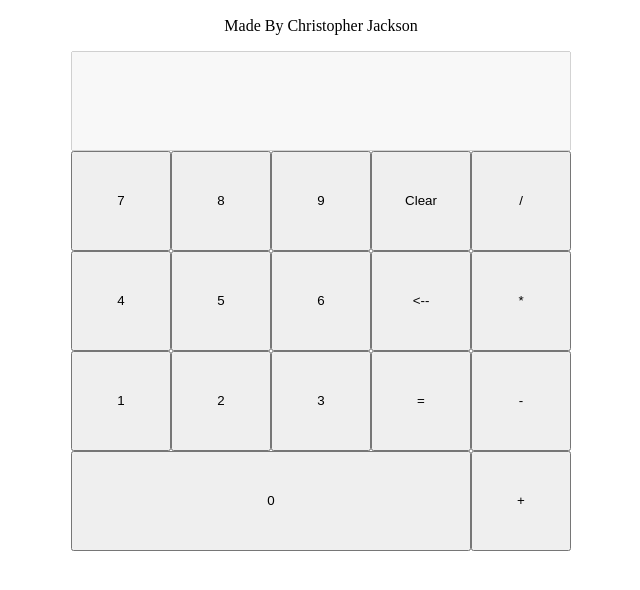
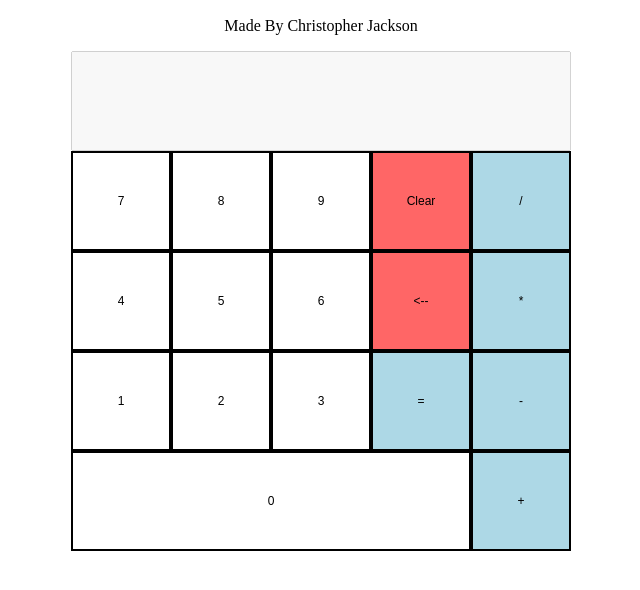
Before and after one commit to christopherJackson97/Calculator, a plain HTML site: page index.html in a window 1280 px wide. Shown: the part 50-640 px from the top of the page, without its empty margins (319-959 px from the left). Drawn offline with Linux system fonts and the light colour scheme.

Commit message:
Updated styles.css to look and feel better

```diff
--- a/styles.css
+++ b/styles.css
@@ -56,35 +56,56 @@
 #calculate{
     grid-row: 4;
     grid-column: 4;
+    background-color: lightblue;
 }
 
 #add{
     grid-row: 5;
     grid-column: 5;
+    background-color: lightblue;
 }
 #subtract{
     grid-row:4;
     grid-column:5;
+    background-color: lightblue;
 }
 #multiply{
     grid-row: 3;
     grid-column: 5;
+    background-color: lightblue;
 }
 #divide{
     grid-row:2;
     grid-column: 5;
+    background-color: lightblue;
 }
 #backspace{
     grid-row: 3;
     grid-column: 4;
+    background-color: rgb(255, 102, 102);
 }
 #reset{
     grid-row: 2;
     grid-column: 4;
+    background-color: rgb(255, 102, 102);
+
 }
 .textbar{
     grid-row: 1;
     grid-column-start: 1;
     grid-column-end: 6;
     text-align: right;
+    font-size: 24px;
+
 }
+
+button{
+    background-color: transparent;
+    border-style: solid;
+    font-size: 12px;
+}
+button:hover{
+    border-style: dashed;
+    background-color: rgb(255, 233, 233);
+    font-size: 24px;
+}
```
